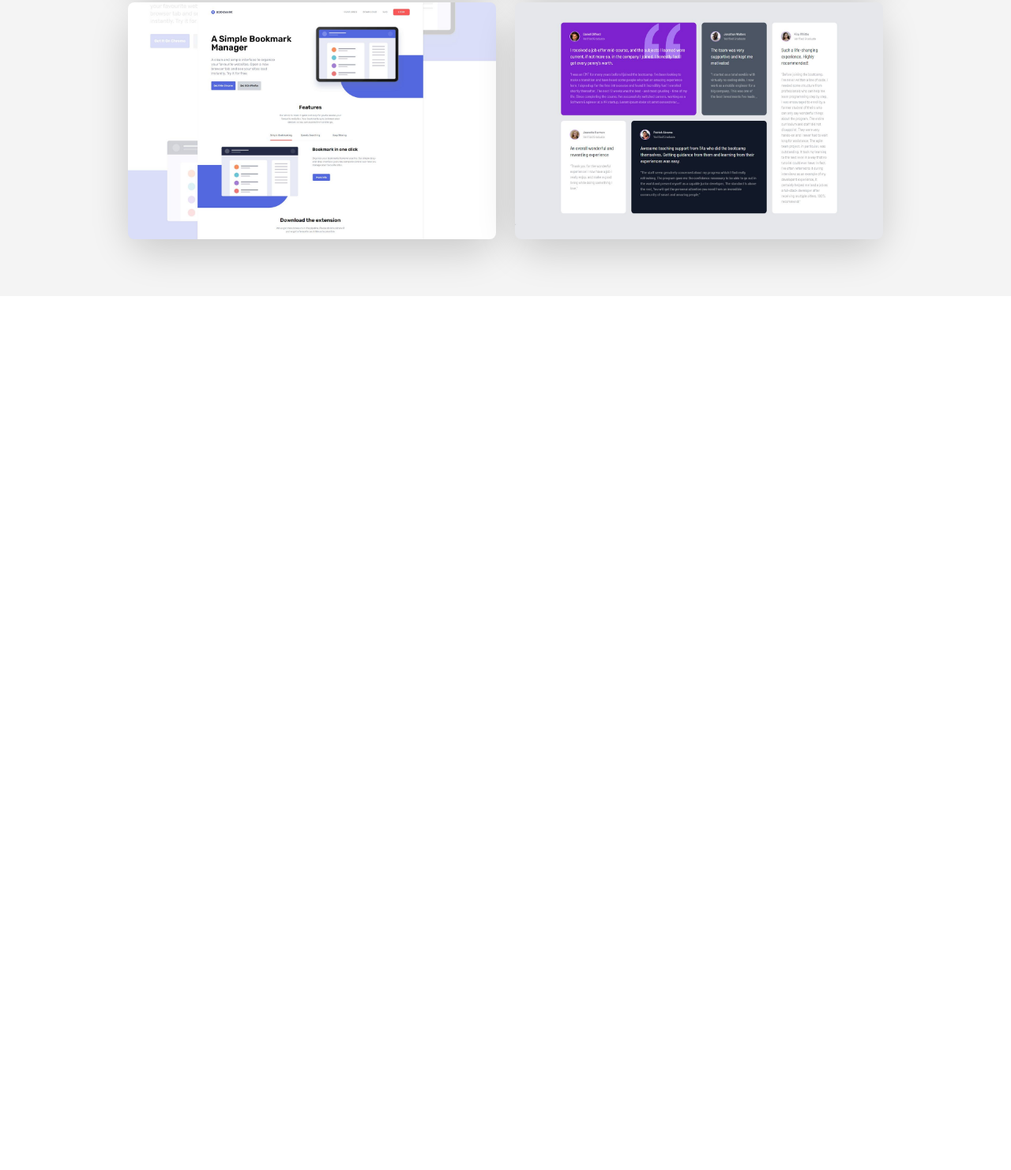
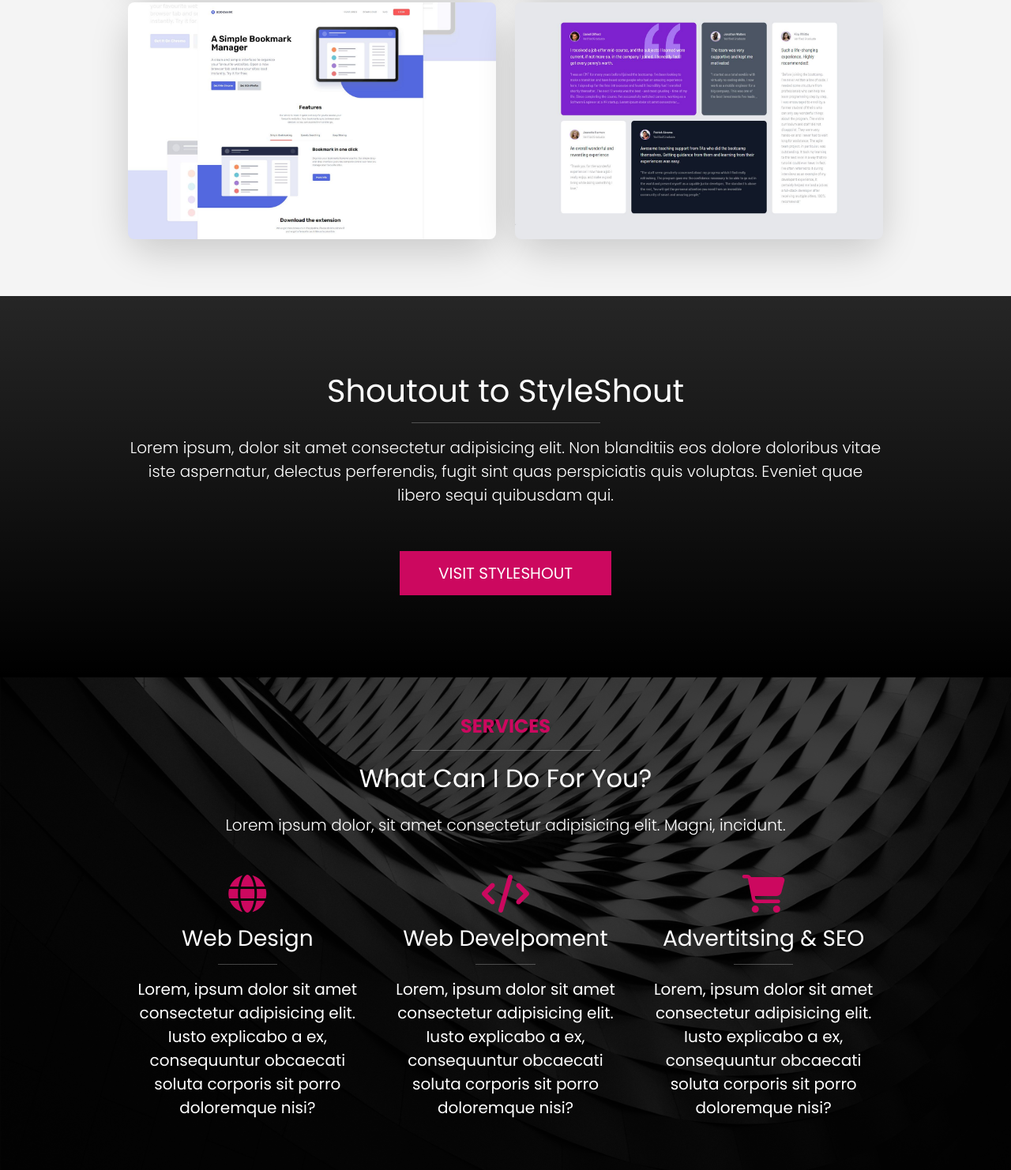
Before and after one commit to dmurawski/bootstrap, a website: page project-starter/index.html in a window 1280 px wide. Shown: the part 3056-4538 px from the top of the page at 79% size. Before the commit the page ends 3431 px from the top, so only its background shows below. Drawn offline with Linux system fonts and the light colour scheme.

Commit message:
services

```diff
--- a/project-starter/index.html
+++ b/project-starter/index.html
@@ -311,6 +311,65 @@
       </div>
     </section>
 
+    <!-- Styleshout -->
+    <section class="styleshout text-bg-dark bg-gradient p-6 text-center">
+      <div class="container">
+        <div class="row">
+          <div class="col-12">
+            <h1>Shoutout to StyleShout</h1>
+            <hr class="w-25 mx-auto" />
+            <p class="lead mb-5">
+              Lorem ipsum, dolor sit amet consectetur adipisicing elit. Non
+              blanditiis eos dolore doloribus vitae iste aspernatur, delectus
+              perferendis, fugit sint quas perspiciatis quis voluptas. Eveniet
+              quae libero sequi quibusdam qui.
+            </p>
+            <a
+              href="https://styleshout.com"
+              target="_blank"
+              class="btn btn-primary btn-lg text-uppercase px-5 mx-5 my-2"
+              >visit styleshout</a
+            >
+          </div>
+        </div>
+      </div>
+    </section>
+
+    <!-- services -->
+
+    <section class="services text-bg-dark py-5 position-relative">
+      <div class="container position-relative">
+        <div class="text-center mb-5">
+          <h4 class="text-uppercase fw-bold text-primary">Services</h4>
+          <hr class="w-25 mx-auto"></hr>
+          <h2 class="mb-4">What Can I Do For You?</h2>
+          <p class="lead">Lorem ipsum dolor, sit amet consectetur adipisicing elit. Magni, incidunt.</p>
+        </div>
+        <div class="row">
+          <div class="col-md-4 text-center">
+            <i class="fas fa-globe fa-3x text-primary mb-3"></i>
+            <h3 class="fs-3">Web Design</h3>
+            <hr class="w-25 mx-auto">
+            <p class="fs-5">Lorem, ipsum dolor sit amet consectetur adipisicing elit. Iusto explicabo a ex, consequuntur obcaecati soluta corporis sit porro doloremque nisi?</p>
+          </div>
+
+          <div class="col-md-4 text-center">
+            <i class="fas fa-code fa-3x text-primary mb-3"></i>
+            <h3 class="fs-3">Web Develpoment</h3>
+            <hr class="w-25 mx-auto">
+            <p class="fs-5">Lorem, ipsum dolor sit amet consectetur adipisicing elit. Iusto explicabo a ex, consequuntur obcaecati soluta corporis sit porro doloremque nisi?</p>
+          </div>
+
+          <div class="col-md-4 text-center">
+            <i class="fas fa-shopping-cart fa-3x text-primary mb-3"></i>
+            <h3 class="fs-3">Advertitsing & SEO</h3>
+            <hr class="w-25 mx-auto">
+            <p class="fs-5">Lorem, ipsum dolor sit amet consectetur adipisicing elit. Iusto explicabo a ex, consequuntur obcaecati soluta corporis sit porro doloremque nisi?</p>
+          </div>
+        </div>
+      </div>
+    </section>
+
     <!-- bootstrap js-->
     <script src="js/bootstrap.bundle.min.js"></script>
     <!-- lightbox js -->
--- a/project-starter/scss/styles.scss
+++ b/project-starter/scss/styles.scss
@@ -36,6 +36,24 @@
   opacity: 0.8;
 }
 
+.services {
+  background: url("../images/bg.jpg") no-repeat center center;
+  background-size: cover;
+  background-attachment: fixed;
+}
+
+.services::after {
+  content: "";
+  position: absolute;
+  top: 0;
+  left: 0;
+  width: 100%;
+  height: 100%;
+  background: rgba(0, 0, 0, 0.75);
+}
+.services .container {
+  z-index: 10;
+}
 @media (max-width: 767px) {
   .header .social i {
     font-size: 30px;
```
Also changed, not shown: project-starter/css/styles.css.
